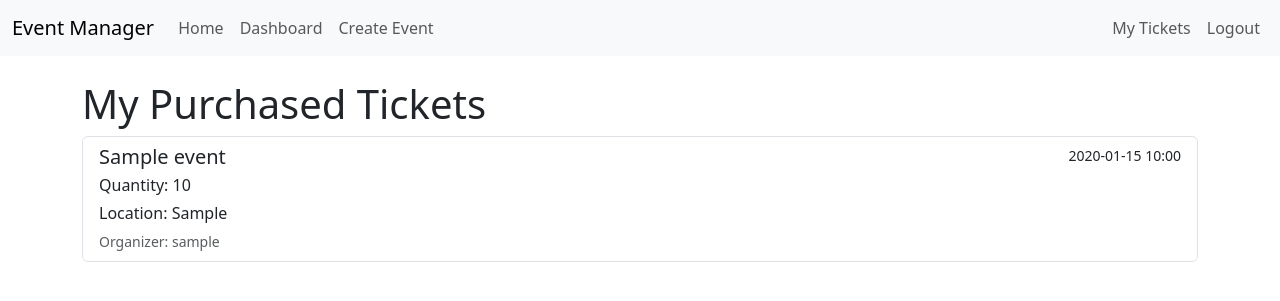
After one commit to Ichibu013/EMS-with-ticketing, a Flask app: page /my_tickets in a window 1280 px wide. The commit adds this page. Shown: the top 301 px of the page. Run offline with Flask 3, Linux system fonts and the light colour scheme; a user stored in the database is signed in; tables that the repository leaves empty hold one stand-in row (values such as "Sample post").

Commit message:
Added Ticketing Functionality

```diff
--- a/app/__init__.py
+++ b/app/__init__.py
@@ -30,4 +30,8 @@ def create_app(config_class=Config):
     from app.event.routes import event_bp
     app.register_blueprint(event_bp)
 
+    # Ticket blueprint
+    from app.ticket.routes import ticket_bp
+    app.register_blueprint(ticket_bp)
+
     return app
--- a/app/templates/base.html
+++ b/app/templates/base.html
@@ -30,6 +30,9 @@
                 <ul class="navbar-nav">
                     {% if current_user.is_authenticated %}
                     <li class="nav-item">
+                        <a class="nav-link" href="{{ url_for('ticket.my_tickets') }}">My Tickets</a>
+                    </li>
+                    <li class="nav-item">
                         <a class="nav-link" href="{{ url_for('auth.logout') }}">Logout</a>
                     </li>
                     {% else %}
--- /dev/null
+++ b/app/templates/ticket/my_tickets.html
@@ -0,0 +1,23 @@
+{% extends "base.html" %}
+{% block content %}
+    <h1>My Purchased Tickets</h1>
+    {% if tickets %}
+        <div class="list-group">
+            {% for ticket in tickets %}
+                <a href="{{ url_for('event.event_details', event_id=ticket.event.id) }}" class="list-group-item list-group-item-action flex-column align-items-start">
+                    <div class="d-flex w-100 justify-content-between">
+                        <h5 class="mb-1">{{ ticket.event.title }}</h5>
+                        <small>{{ ticket.purchase_date.strftime('%Y-%m-%d %H:%M') }}</small>
+                    </div>
+                    <p class="mb-1">Quantity: {{ ticket.quantity }}</p>
+                    <p class="mb-1">Location: {{ ticket.event.location }}</p>
+                    <small class="text-muted">Organizer: {{ ticket.event.organizer.username }}</small>
+                </a>
+            {% endfor %}
+        </div>
+    {% else %}
+        <div class="alert alert-info">
+            You haven't purchased any tickets yet. <a href="{{ url_for('main.home') }}">Browse events!</a>
+        </div>
+    {% endif %}
+{% endblock %}
--- /dev/null
+++ b/app/ticket/routes.py
@@ -0,0 +1,52 @@
+from flask import Blueprint, flash, url_for, redirect, request, render_template
+from flask_login import current_user, login_required
+
+from app import ticket, db
+from app.models import Event, Ticket
+
+ticket_bp = Blueprint("ticket", __name__, template_folder = "templates")
+
+@ticket_bp.route("/event/<int:event_id>/purchase",methods=['GET','POST'])
+def purchase_ticket(event_id):
+    event = Event.query.get_or_404(event_id)
+
+    # Basic Checks
+    if current_user.id == event.organizer_id:
+        flash("You cannot purchase a ticket for your own event!", "warning")
+        return redirect(url_for('event.event_details', event_id=event.id))
+    if event.status != 'upcoming':
+        flash("This event is not available for purchase!", "warning")
+        return redirect(url_for('event.event_details', event_id=event.id))
+    if event.capacity <= 0:
+        flash("This event is sold out! Sorry!!", "warning")
+        return redirect(url_for('event.event_details', event_id=event.id))
+
+    # For simplicity, we'll assume a quantity of 1 for now.
+    # A form for quantity can be added later.
+    quantity = 1  # Hardcoded for now
+
+    if request.method == 'POST':
+        if event.capacity < quantity:
+            flash(f'Not enough tickets available for purchase. Only {event.capacity} tickets are available.', 'warning')
+            return redirect(url_for('event.event_details', event_id=event.id))
+
+        # Simulate payment (no actual payment gateway integration in this phase)
+
+        ticket = Ticket(
+            user_id=current_user.id,
+            event_id=event.id,
+            quantity=quantity,
+        )
+        event.capacity -= quantity
+        db.session.add(ticket)
+        db.session.commit()
+        flash(f'Successfully purchased {quantity} tickets for {event.title}!', 'success')
+        return redirect(url_for('ticket.my_tickets'))
+
+    return render_template('ticket/purchase_confirm.html',titlle = 'Confirm Purchase', event=event, quantity=quantity)
+
+@ticket_bp.route('/my_tickets')
+@login_required
+def my_tickets():
+    user_tickets = Ticket.query.filter_by(user_id = current_user.id).order_by(Ticket.purchase_date.desc()).all()
+    return render_template('ticket/my_tickets.html', title='My Tickets', tickets=user_tickets)
```
Also changed, not shown: app/templates/main/dashboard.html (+36 -6 lines), app/templates/ticket/purchase_confirm.html (added, +27 -0 lines), migrations/versions/3d30518c0827_add_title_column_to_event_table.py (added, +34 -0 lines), app/ticket/__init__.py (added), instance/site.db.
